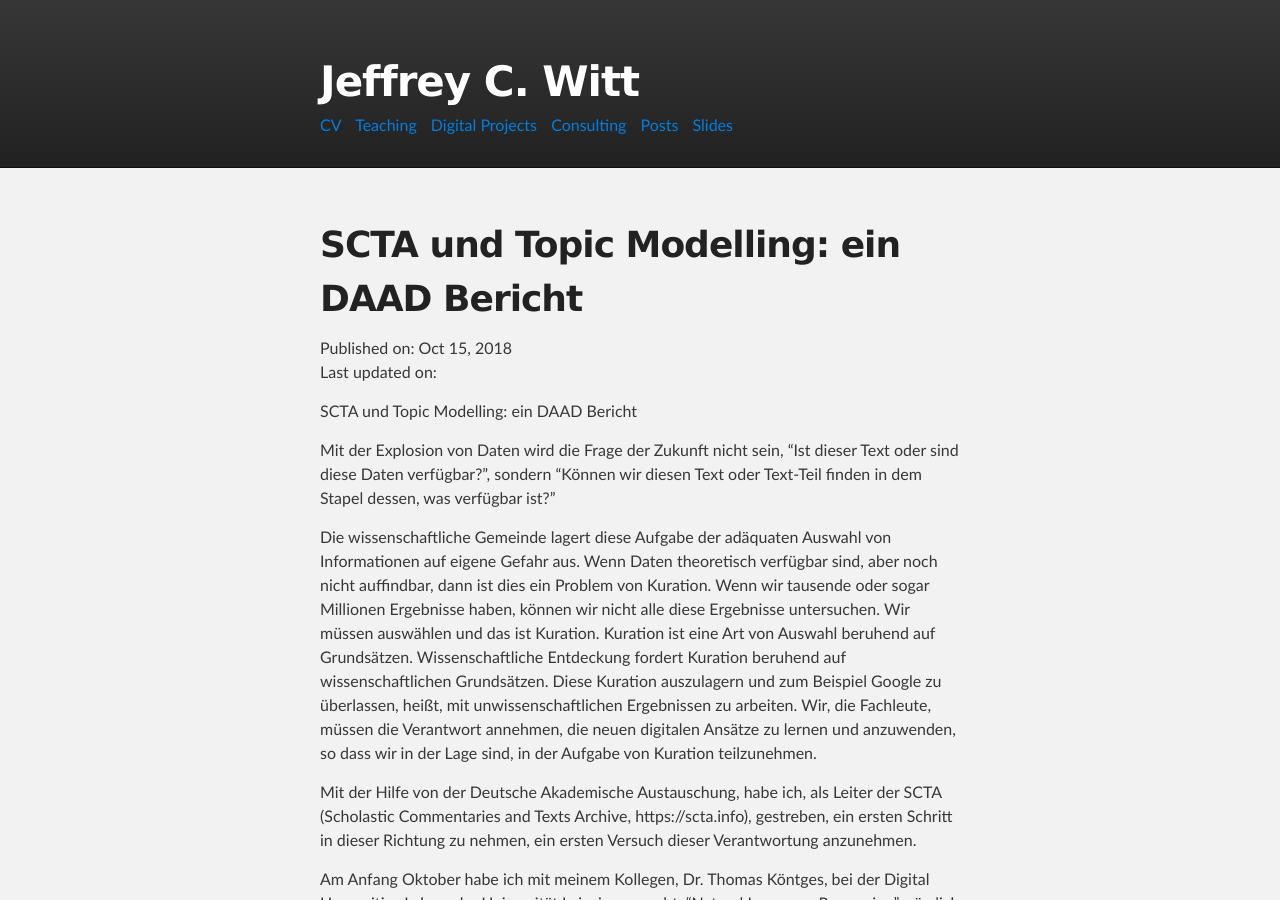
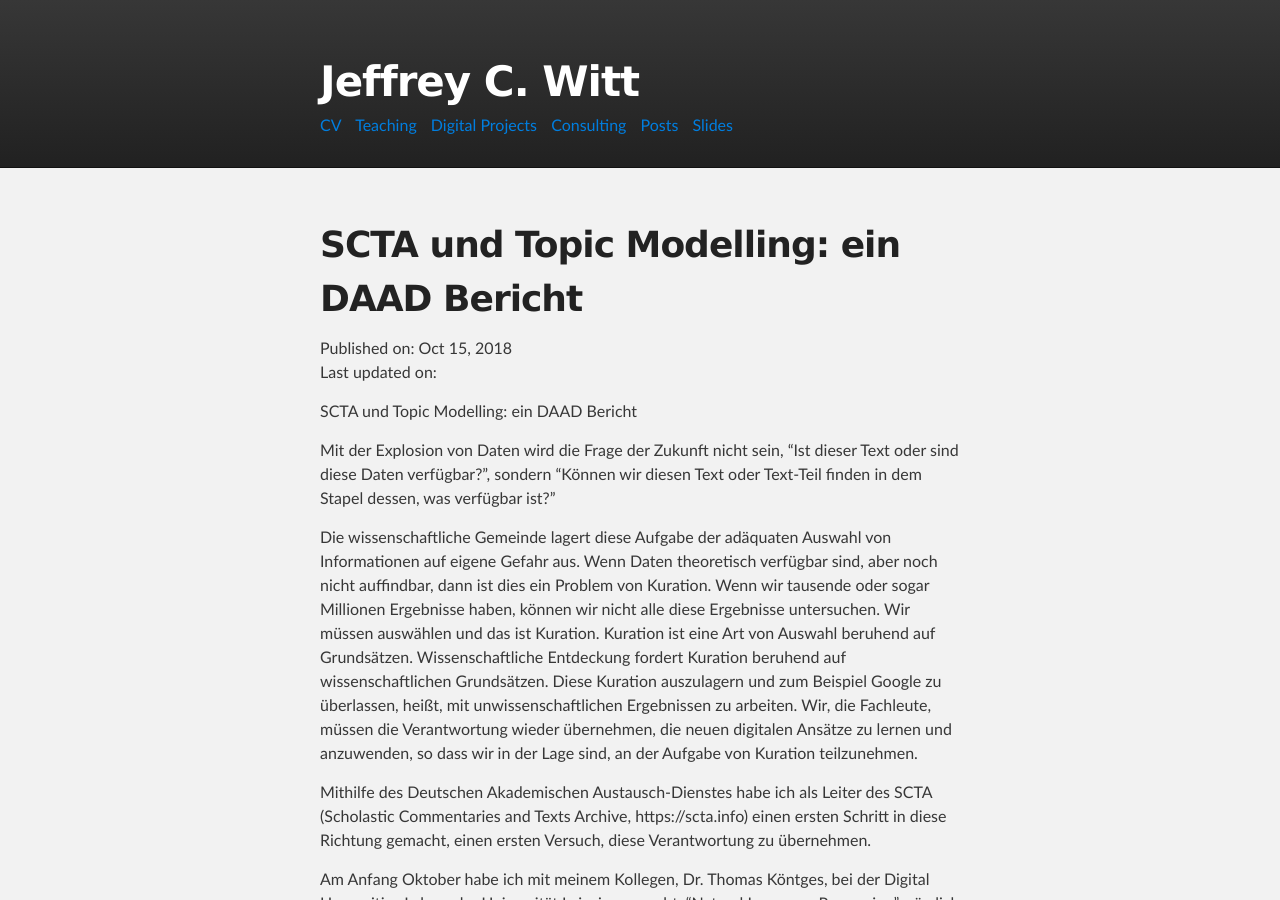
Before and after one commit to jeffreycwitt/jeffreycwitt.github.io, a Jekyll site: the page built from _posts/2019-13-01-SCTA-und-topic-modelling-ein-DAAD-Bericht.md, in a window 1280 px wide and 900 px high. Built offline with Jekyll 4.4.1, drawn with Linux system fonts in a browser that asks for light colours.

Commit message:
updated german blog post with corrections

```diff
--- a/_posts/2019-13-01-SCTA-und-topic-modelling-ein-DAAD-Bericht.md
+++ b/_posts/2019-13-01-SCTA-und-topic-modelling-ein-DAAD-Bericht.md
@@ -11,10 +11,9 @@ SCTA und Topic Modelling: ein DAAD Bericht
 
 Mit der Explosion von Daten wird die Frage der Zukunft nicht sein, “Ist dieser Text oder sind diese Daten verfügbar?”, sondern “Können wir diesen Text oder Text-Teil finden in dem Stapel dessen, was verfügbar ist?”
 
-Die wissenschaftliche Gemeinde lagert diese Aufgabe der adäquaten Auswahl von Informationen auf eigene Gefahr aus. Wenn Daten theoretisch verfügbar sind, aber noch nicht auffindbar, dann ist dies ein Problem von Kuration. Wenn wir tausende oder sogar Millionen Ergebnisse haben, können wir nicht alle diese Ergebnisse untersuchen. Wir müssen auswählen und das ist Kuration. Kuration ist eine Art von Auswahl beruhend auf Grundsätzen. Wissenschaftliche Entdeckung fordert Kuration beruhend auf wissenschaftlichen Grundsätzen. Diese Kuration auszulagern und zum Beispiel Google zu überlassen, heißt, mit unwissenschaftlichen Ergebnissen zu arbeiten. Wir, die Fachleute, müssen die Verantwort annehmen, die neuen digitalen Ansätze zu lernen und anzuwenden, so dass wir in der Lage sind, in der Aufgabe von Kuration teilzunehmen.
+Die wissenschaftliche Gemeinde lagert diese Aufgabe der adäquaten Auswahl von Informationen auf eigene Gefahr aus. Wenn Daten theoretisch verfügbar sind, aber noch nicht auffindbar, dann ist dies ein Problem von Kuration. Wenn wir tausende oder sogar Millionen Ergebnisse haben, können wir nicht alle diese Ergebnisse untersuchen. Wir müssen auswählen und das ist Kuration. Kuration ist eine Art von Auswahl beruhend auf Grundsätzen. Wissenschaftliche Entdeckung fordert Kuration beruhend auf wissenschaftlichen Grundsätzen. Diese Kuration auszulagern und zum Beispiel Google zu überlassen, heißt, mit unwissenschaftlichen Ergebnissen zu arbeiten. Wir, die Fachleute, müssen die Verantwortung wieder übernehmen, die neuen digitalen Ansätze zu lernen und anzuwenden, so dass wir in der Lage sind, an der Aufgabe von Kuration teilzunehmen.
 
-
-Mit der Hilfe von der Deutsche Akademische Austauschung, habe ich, als Leiter der SCTA (Scholastic Commentaries and Texts Archive, https://scta.info), gestreben, ein ersten Schritt in dieser Richtung zu nehmen, ein ersten Versuch dieser Verantwortung anzunehmen.
+Mithilfe des Deutschen Akademischen Austausch-Dienstes habe ich als Leiter des SCTA (Scholastic Commentaries and Texts Archive, https://scta.info) einen ersten Schritt in diese Richtung gemacht, einen ersten Versuch, diese Verantwortung zu übernehmen.
 
 Am Anfang Oktober habe ich mit meinem Kollegen, Dr. Thomas Köntges, bei der Digital Humanities Lab an der Universität Leipzig, versucht, "Natural Language Processing", nämlich "Topic Modelling", Ansätze zu dem SCTA Korpus anzuwenden.
 
```
